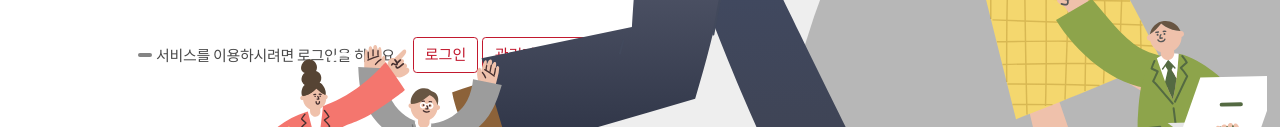
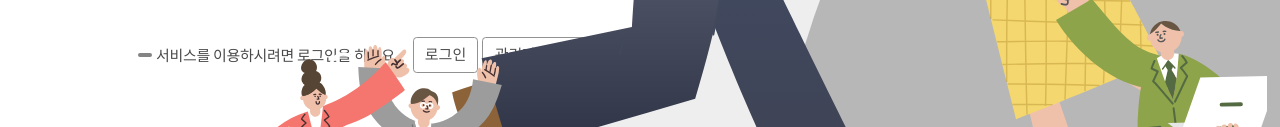
Before and after one commit to min3076/dangjin_system, a plain HTML site: page main.html in a window 1280 px wide. Shown: the part 517-644 px from the top of the page. Drawn offline with nearby package versions, Linux system fonts and the light colour scheme.

Commit message:
first1124

```diff
--- a/main.html
+++ b/main.html
@@ -36,8 +36,8 @@
         </div>
         <div class="logininfo">
             <p>서비스를 이용하시려면 로그인을 하세요.</p>
-            <button type="button" class="btn btn-outline-primary">로그인</button>
-            <button type="button" class="btn btn-outline-primary">관리자로그인</button>
+            <button type="button" class="btn btn-outline-secondary">로그인</button>
+            <button type="button" class="btn btn-outline-secondary">관리자로그인</button>
         </div>
         <!-- [include] fooer -->
         <div id="footer"></div>
```
Also changed, not shown: css/component.css (+0 -15 lines), 1 other file.
